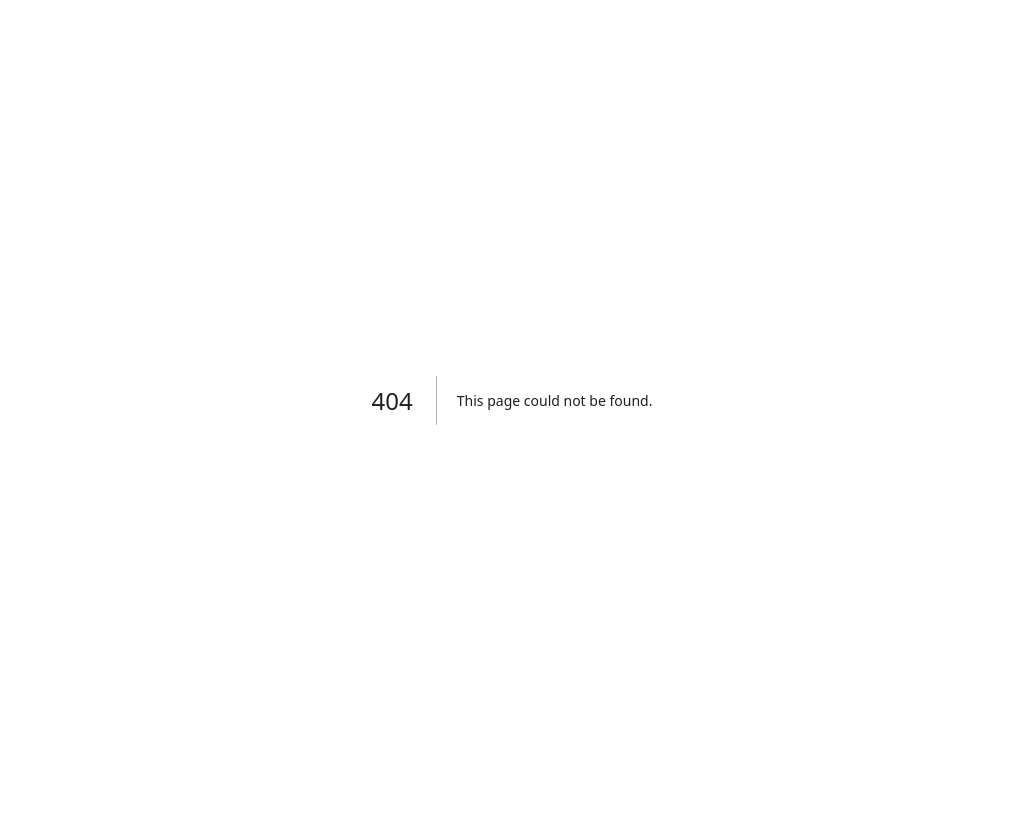
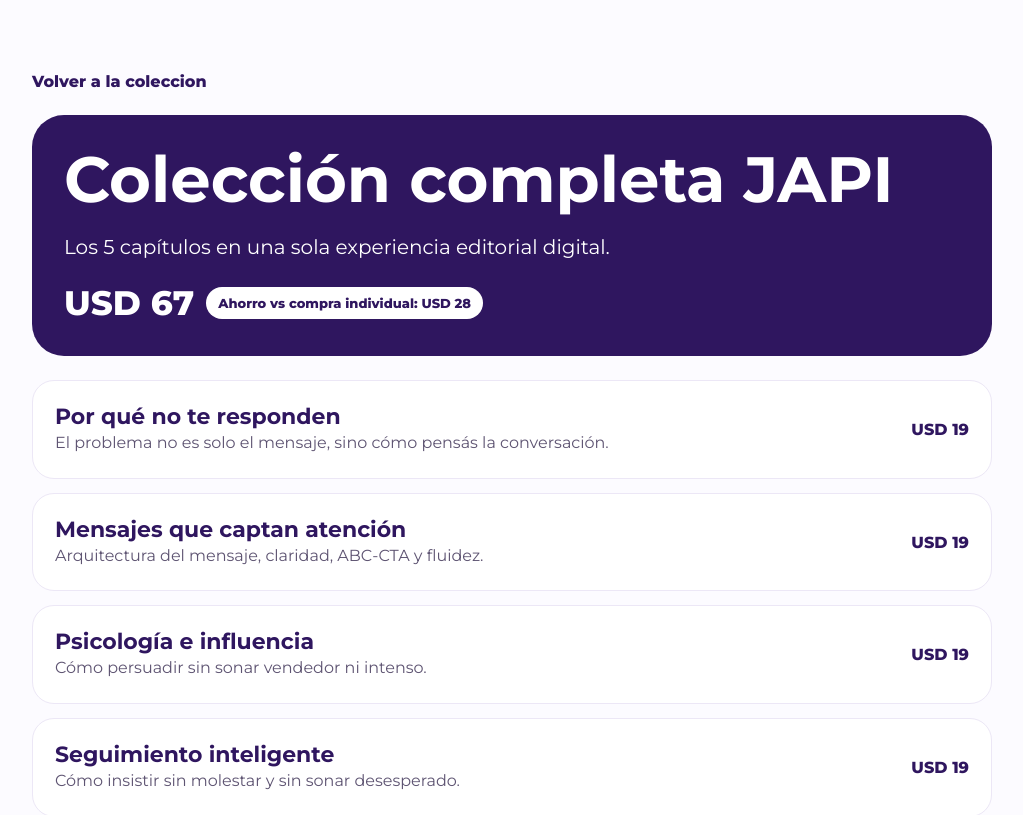
Before and after one commit to Japi-Hub/test-de-ventas-japi-hub, a Next.js app: page /bundle in a window 1280 px wide. Before the commit this address had no page. Shown: the top 815 px of the page, without its empty margins (128-1151 px from the left). Built offline with nearby package versions, Linux system fonts and the light colour scheme.

Commit message:
Add bundle page for editorial MVP

```diff
--- /dev/null
+++ b/app/bundle/page.tsx
@@ -0,0 +1,41 @@
+import Link from 'next/link';
+import { bundle, chapters } from '@/lib/editorial/data';
+
+export default function BundlePage() {
+  return (
+    <main style={{ minHeight: '100vh', background: '#fcfbff', color: '#1f1f1f' }}>
+      <section style={{ maxWidth: 960, margin: '0 auto', padding: '72px 24px' }}>
+        <Link href="/coleccion" style={{ color: '#2F165F', fontWeight: 800, textDecoration: 'none' }}>
+          Volver a la coleccion
+        </Link>
+        <div style={{ marginTop: 24, background: '#2F165F', color: '#fff', borderRadius: 32, padding: 32, display: 'grid', gap: 18 }}>
+          <h1 style={{ margin: 0, fontSize: 'clamp(2.2rem, 5vw, 4rem)', lineHeight: 1.02 }}>
+            {bundle.title}
+          </h1>
+          <p style={{ margin: 0, fontSize: 20, lineHeight: 1.7, maxWidth: 760 }}>
+            {bundle.subtitle}
+          </p>
+          <div style={{ display: 'flex', gap: 12, flexWrap: 'wrap', alignItems: 'center' }}>
+            <span style={{ fontSize: 34, fontWeight: 800 }}>USD {bundle.priceUsd}</span>
+            <span style={{ background: '#ffffff', color: '#2F165F', padding: '8px 12px', borderRadius: 999, fontWeight: 800, fontSize: 13 }}>
+              {bundle.savingsText}
+            </span>
+          </div>
+        </div>
+        <div style={{ marginTop: 24, display: 'grid', gap: 14 }}>
+          {chapters.map((chapter) => (
+            <div key={chapter.id} style={{ background: '#ffffff', border: '1px solid #ece7f6', borderRadius: 22, padding: 22 }}>
+              <div style={{ display: 'flex', justifyContent: 'space-between', gap: 14, alignItems: 'center', flexWrap: 'wrap' }}>
+                <div>
+                  <strong style={{ display: 'block', color: '#2F165F', fontSize: 22 }}>{chapter.title}</strong>
+                  <span style={{ color: '#5e5472', lineHeight: 1.6 }}>{chapter.subtitle}</span>
+                </div>
+                <span style={{ fontWeight: 800, color: '#2F165F' }}>USD {chapter.priceUsd}</span>
+              </div>
+            </div>
+          ))}
+        </div>
+      </section>
+    </main>
+  );
+}
```
